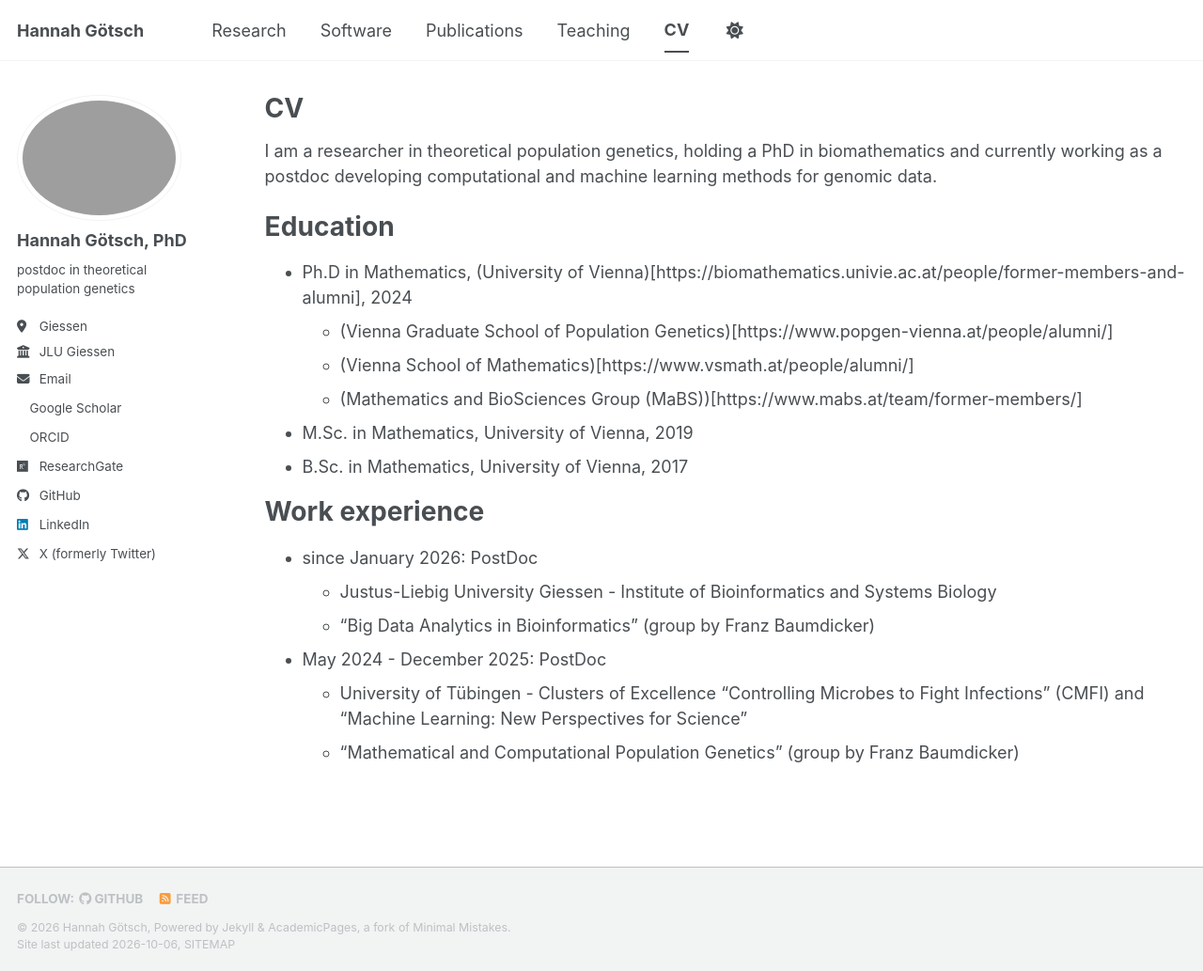
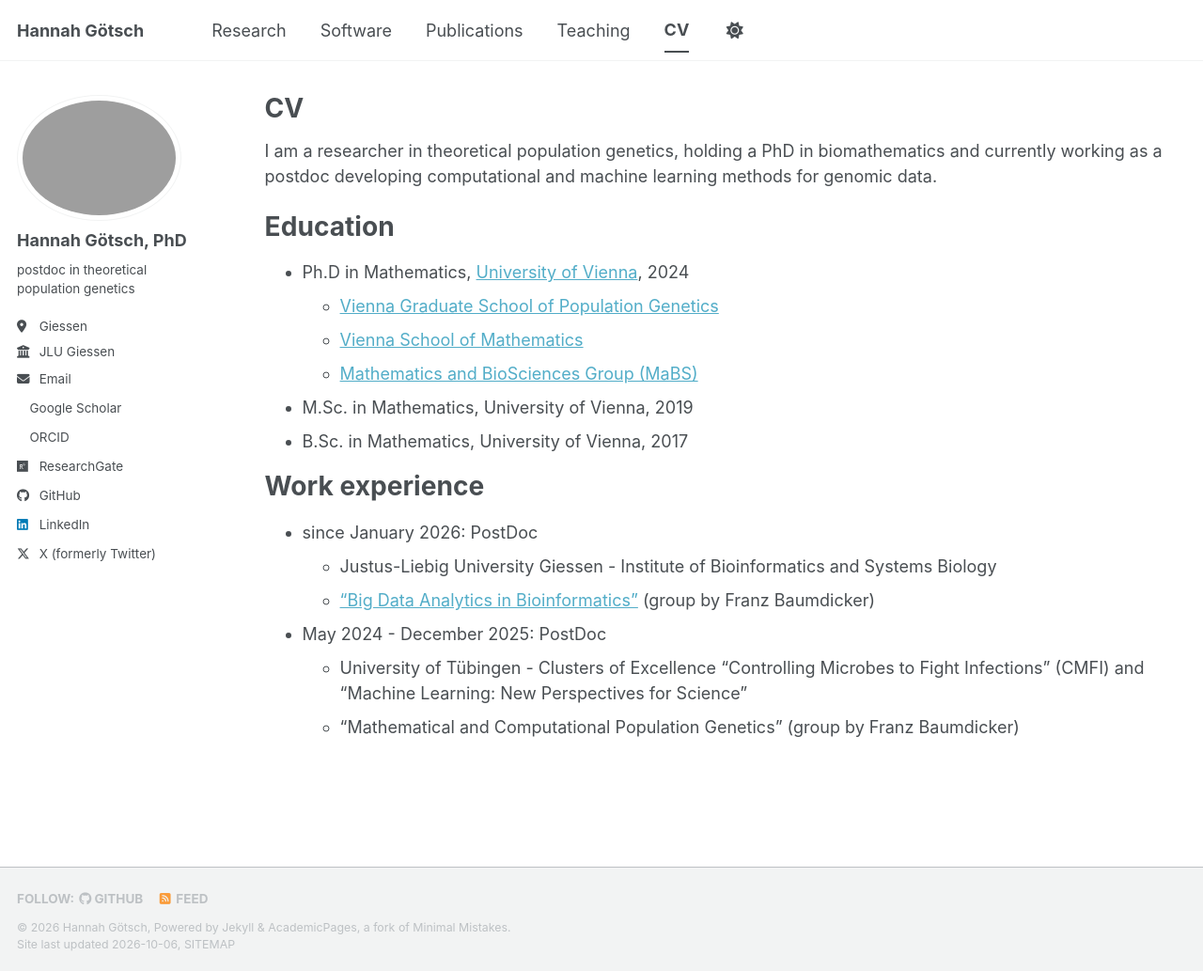
Before and after one commit to hannahgoetsch/hannahgoetsch.github.io, a Jekyll site: the page built from _pages/cv.md, in a window 1280 px wide and 1033 px high. Shown: the whole window at 94% size. Built offline with Jekyll 4.4.1, drawn with Linux system fonts in a browser that asks for light colours; a style sheet for code colours, icons or effects is not loaded.

Commit message:
add links in CV
Updated links in the education and work experience sections to use proper Markdown formatting.

```diff
--- a/_pages/cv.md
+++ b/_pages/cv.md
@@ -13,10 +13,10 @@ I am a researcher in theoretical population genetics, holding a PhD in biomathem
 
 Education
 ======
-* Ph.D in Mathematics, (University of Vienna)[https://biomathematics.univie.ac.at/people/former-members-and-alumni], 2024
-  * (Vienna Graduate School of Population Genetics)[https://www.popgen-vienna.at/people/alumni/]
-  * (Vienna School of Mathematics)[https://www.vsmath.at/people/alumni/]
-  * (Mathematics and BioSciences Group (MaBS))[https://www.mabs.at/team/former-members/]
+* Ph.D in Mathematics, [University of Vienna](https://biomathematics.univie.ac.at/people/former-members-and-alumni), 2024
+  * [Vienna Graduate School of Population Genetics](https://www.popgen-vienna.at/people/alumni/)
+  * [Vienna School of Mathematics](https://www.vsmath.at/people/alumni/)
+  * [Mathematics and BioSciences Group (MaBS)](https://www.mabs.at/team/former-members/)
 * M.Sc. in Mathematics, University of Vienna, 2019
 * B.Sc. in Mathematics, University of Vienna, 2017
 
@@ -24,7 +24,7 @@ Work experience
 ======
 * since January 2026: PostDoc
   * Justus-Liebig University Giessen - Institute of Bioinformatics and Systems Biology
-  * "Big Data Analytics in Bioinformatics" (group by Franz Baumdicker)
+  * ["Big Data Analytics in Bioinformatics"](https://www.baumdickergroup.de/index.php/people) (group by Franz Baumdicker)
 
 * May 2024 - December 2025: PostDoc
   * University of Tübingen - Clusters of Excellence "Controlling Microbes to Fight Infections" (CMFI) and "Machine Learning: New Perspectives for Science"
```
